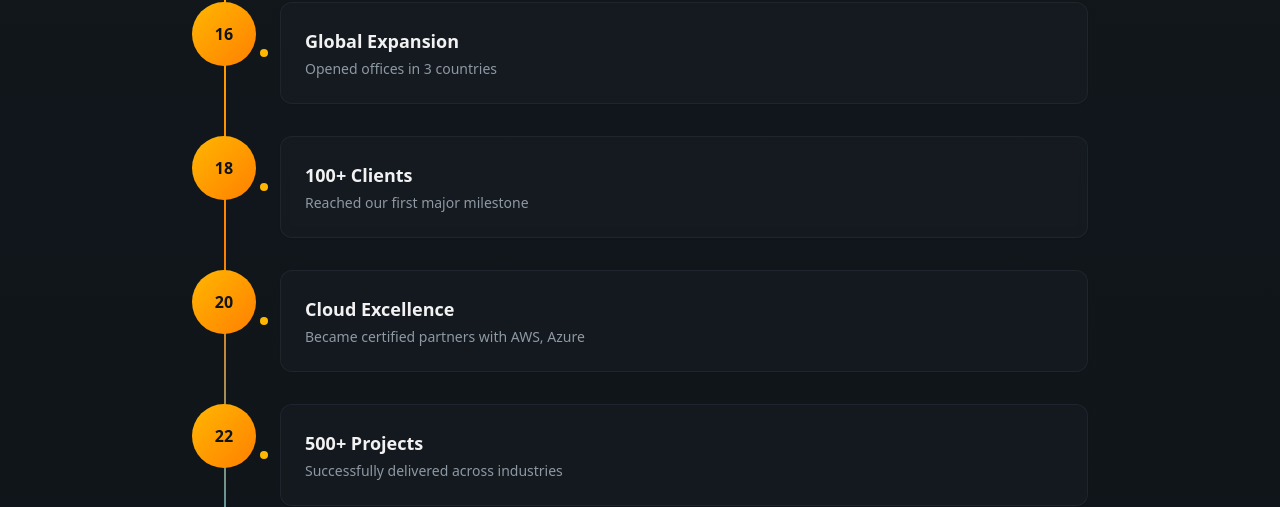
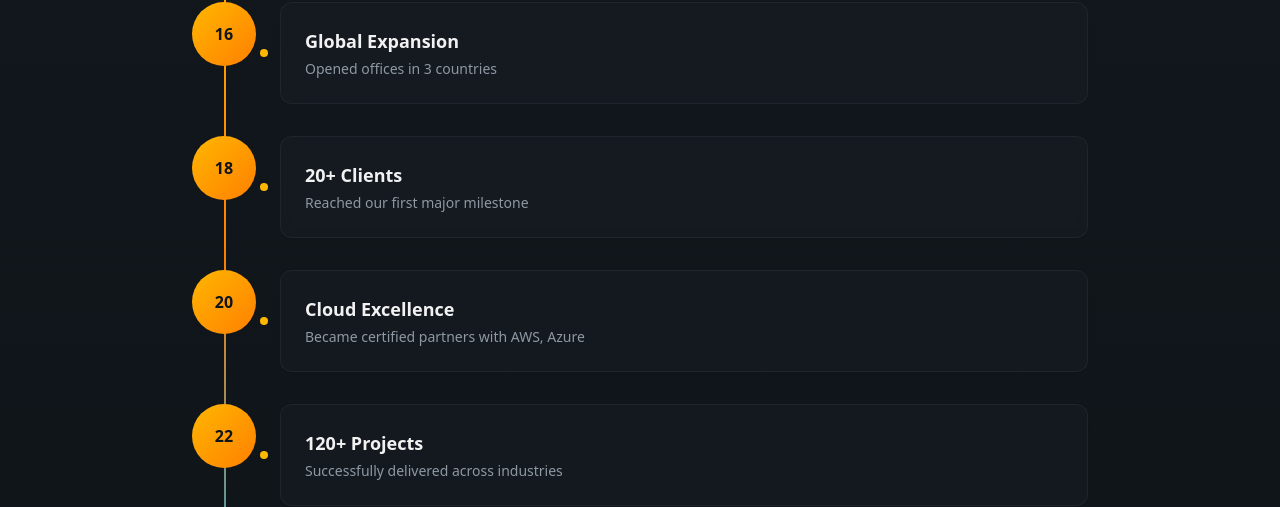
Before and after one commit to prashants8/helios-digi-tech, a React (Vite) app: page /about in a window 1280 px wide. Shown: the part 1648-2155 px from the top of the page. Built offline with nearby package versions, Linux system fonts and the light colour scheme; the HTML template or start-up script is replaced by a standard one.

Commit message:
Update About Section Details

```diff
--- a/src/pages/About.tsx
+++ b/src/pages/About.tsx
@@ -10,9 +10,9 @@ const About = () => {
   const milestones = [
     { year: "2014", event: "Company Founded", description: "Started with a vision to simplify IT" },
     { year: "2016", event: "Global Expansion", description: "Opened offices in 3 countries" },
-    { year: "2018", event: "100+ Clients", description: "Reached our first major milestone" },
+    { year: "2018", event: "20+ Clients", description: "Reached our first major milestone" },
     { year: "2020", event: "Cloud Excellence", description: "Became certified partners with AWS, Azure" },
-    { year: "2022", event: "500+ Projects", description: "Successfully delivered across industries" },
+    { year: "2022", event: "120+ Projects", description: "Successfully delivered across industries" },
     { year: "2024", event: "Innovation Leader", description: "Recognized as industry innovator" },
   ];
 
```
